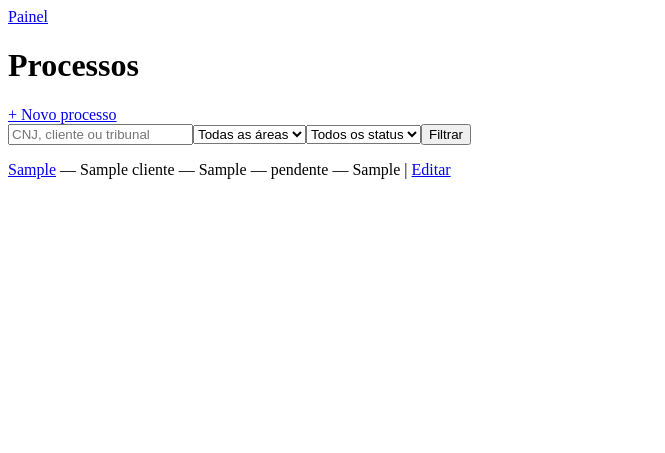
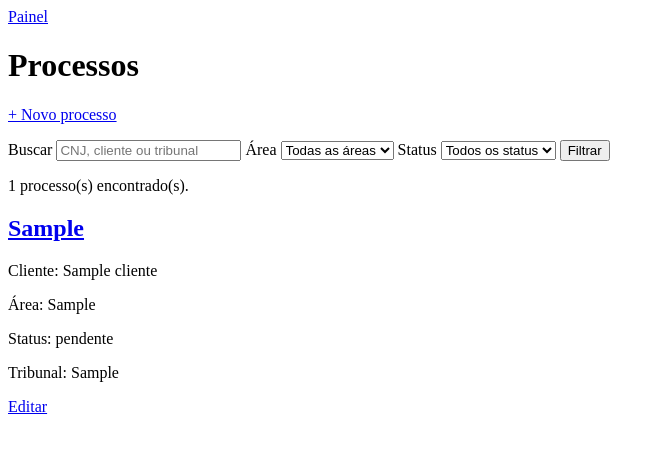
Before and after one commit to IJCC06/gestao-processos, a Flask app: page /processos/ in a window 1280 px wide. Shown: the top 453 px of the page, without its empty margins (0-665 px from the left). Run offline with Flask 3, Linux system fonts and the light colour scheme; a user stored in the database is signed in; tables that the repository leaves empty hold one stand-in row (values such as "Sample post").

Commit message:
feat: atualizar interface de busca e filtros de processos

```diff
--- a/processos/templates/processos/processos/list.html
+++ b/processos/templates/processos/processos/list.html
@@ -1 +1,71 @@
-<html><body><a href="{{ url_for('dashboard') }}">Painel</a><h1>Processos</h1><a href="{{ url_for('processo_create') }}">+ Novo processo</a><form method="get"><input name="q" value="{{ busca }}" placeholder="CNJ, cliente ou tribunal"><select name="area"><option value="">Todas as áreas</option>{% for value,label in area_choices %}<option value="{{ value }}" {% if area==value %}selected{% endif %}>{{ label }}</option>{% endfor %}</select><select name="status"><option value="">Todos os status</option>{% for value,label in status_choices %}<option value="{{ value }}" {% if status==value %}selected{% endif %}>{{ label }}</option>{% endfor %}</select><button>Filtrar</button></form>{% for processo in processos %}<p><a href="{{ url_for('processo_detail',pk=processo.id) }}">{{ processo.numero_cnj }}</a> — {{ processo.cliente.nome }} — {{ processo.area_display() }} — {{ processo.status_display() }} — {{ processo.tribunal or '—' }} | <a href="{{ url_for('processo_update',pk=processo.id) }}">Editar</a></p>{% else %}<p>Nenhum processo encontrado.</p>{% endfor %}</body></html>
+<!DOCTYPE html>
+<html lang="pt-BR">
+<head>
+    <meta charset="UTF-8">
+    <meta name="viewport" content="width=device-width, initial-scale=1.0">
+    <title>Processos | Gestão de Processos</title>
+</head>
+<body>
+    <nav>
+        <a href="{{ url_for('dashboard.index') }}">Painel</a>
+    </nav>
+
+    <h1>Processos</h1>
+
+    <p><a href="{{ url_for('processos.create') }}">+ Novo processo</a></p>
+
+    <form method="get">
+        <label for="q">Buscar</label>
+        <input
+            id="q"
+            name="q"
+            value="{{ busca }}"
+            placeholder="CNJ, cliente ou tribunal"
+        >
+
+        <label for="area">Área</label>
+        <select id="area" name="area">
+            <option value="">Todas as áreas</option>
+            {% for value, label in area_choices %}
+                <option value="{{ value }}" {% if area == value %}selected{% endif %}>
+                    {{ label }}
+                </option>
+            {% endfor %}
+        </select>
+
+        <label for="status">Status</label>
+        <select id="status" name="status">
+            <option value="">Todos os status</option>
+            {% for value, label in status_choices %}
+                <option value="{{ value }}" {% if status == value %}selected{% endif %}>
+                    {{ label }}
+                </option>
+            {% endfor %}
+        </select>
+
+        <button type="submit">Filtrar</button>
+        {% if busca or area or status %}
+            <a href="{{ url_for('processos.list') }}">Limpar filtros</a>
+        {% endif %}
+    </form>
+
+    <p>{{ processos|length }} processo(s) encontrado(s).</p>
+
+    {% for processo in processos %}
+        <article>
+            <h2>
+                <a href="{{ url_for('processos.detail', pk=processo.id) }}">
+                    {{ processo.numero_cnj }}
+                </a>
+            </h2>
+            <p>Cliente: {{ processo.cliente.nome }}</p>
+            <p>Área: {{ processo.area_display() }}</p>
+            <p>Status: {{ processo.status_display() }}</p>
+            <p>Tribunal: {{ processo.tribunal or '—' }}</p>
+            <a href="{{ url_for('processos.update', pk=processo.id) }}">Editar</a>
+        </article>
+    {% else %}
+        <p>Nenhum processo encontrado.</p>
+    {% endfor %}
+</body>
+</html>
```
